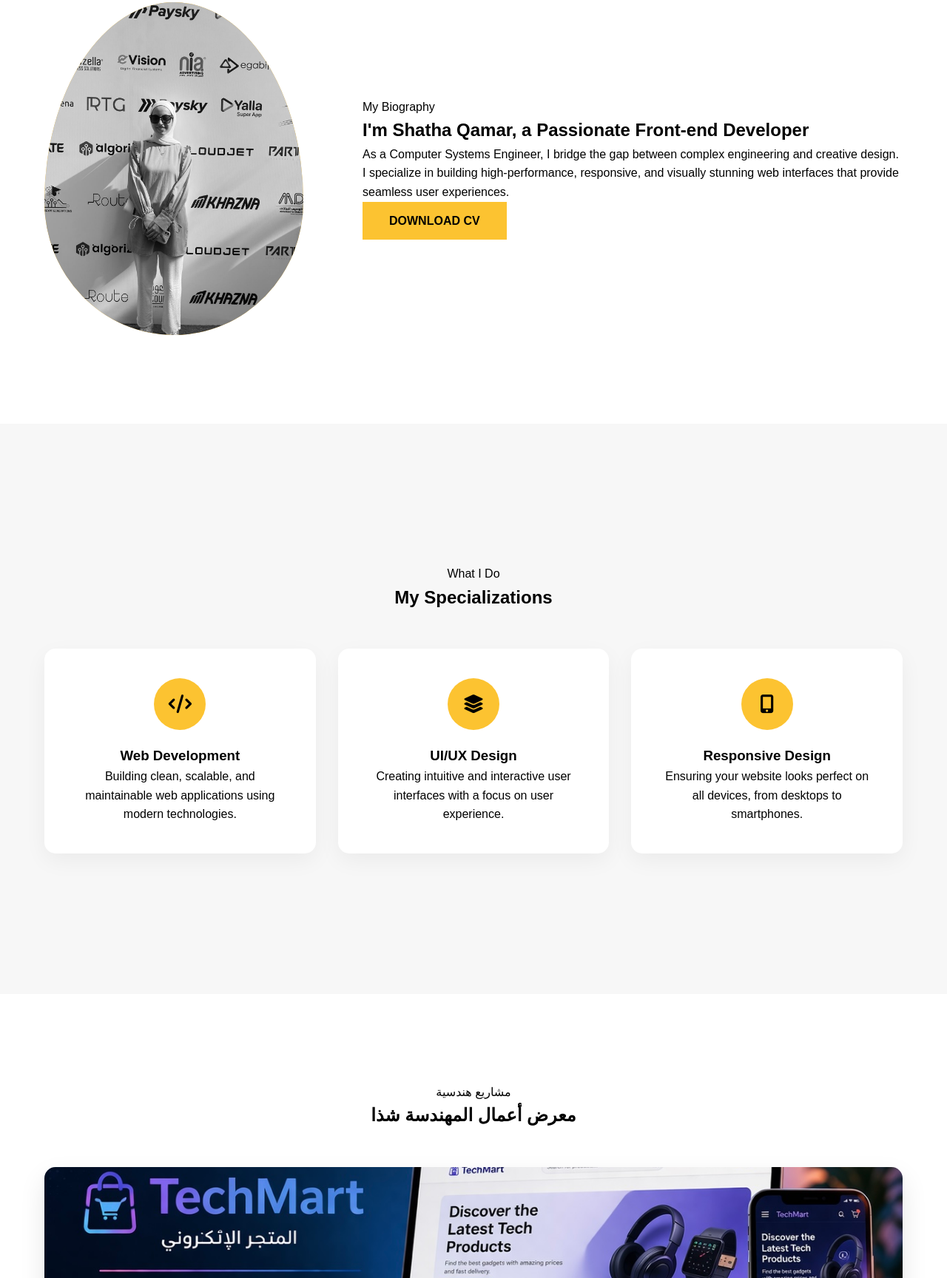
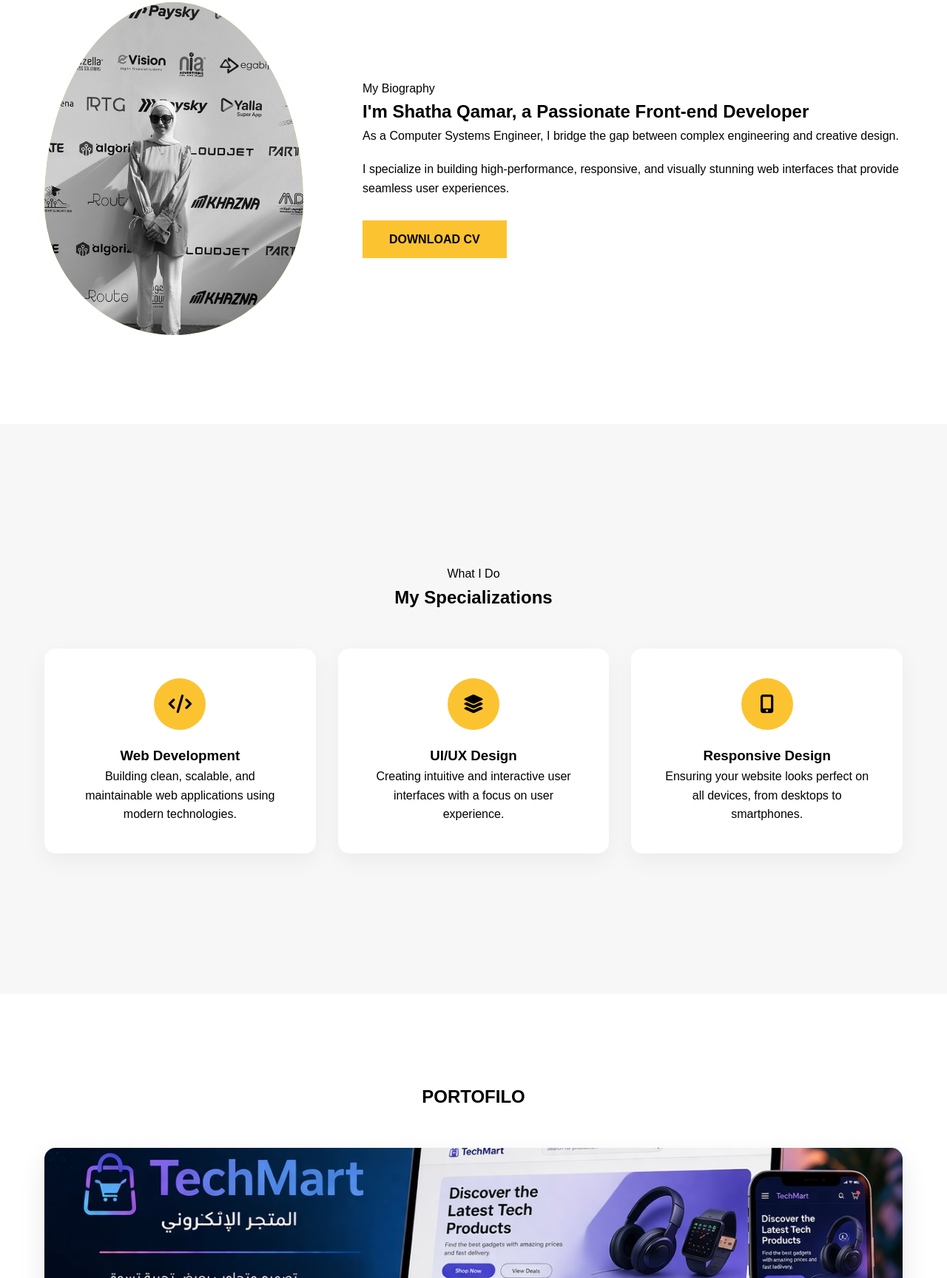
Before and after one commit to shatha-mohammed/my-portfolio, a plain HTML site: page index.html in a window 1280 px wide. Shown: the part 917-2645 px from the top of the page at 74% size. Drawn offline with Linux system fonts and the light colour scheme.

Commit message:
added spaces in about section

```diff
--- a/index.html
+++ b/index.html
@@ -57,11 +57,18 @@
        <div class="about-text-area">
     <span class="sub-title">My Biography</span>
     <h2 class="main-title">I'm Shatha Qamar, a Passionate Front-end Developer</h2>
-            <p>
+
+    <!-- الفقرة الأولى -->
+    <p style="margin-bottom: 20px;">
         As a Computer Systems Engineer, I bridge the gap between complex engineering and creative design.
+    </p>
+
+    <!-- الفقرة الثانية -->
+    <p style="margin-bottom: 30px;">
         I specialize in building high-performance, responsive, and visually stunning web interfaces
         that provide seamless user experiences.
     </p>
+
     <a href="shatha_cv.pdf" class="btn btn-gold" target="_blank">DOWNLOAD CV</a>
 </div>
 
@@ -105,8 +112,7 @@
 <section id="portfolio" class="portfolio-section">
     <div class="container">
         <div class="section-title">
-            <span class="sub-title">مشاريع هندسية</span>
-            <h2 class="main-title">معرض أعمال المهندسة شذا</h2>
+            <h2 class="main-title">PORTOFILO</h2>
         </div>
 
         <div class="portfolio-grid">
--- a/style.css
+++ b/style.css
@@ -130,6 +130,7 @@ section {
 /* --- 4. قسم About & Services --- */
 .about-section { padding: 120px 0; background: #fff; direction: ltr; }
 .about-container { display: flex; align-items: center; gap: 80px; }
+
 .yellow-shape { width: 350px; height: 450px; background: var(--gold); border-radius: 50% 50% 50% 50% / 60% 60% 40% 40%; overflow: hidden; }
 .yellow-shape img { width: 100%; height: 100%; object-fit: cover; filter: grayscale(100%); transition: 0.5s; }
 .yellow-shape img:hover { filter: grayscale(0%); }
```
Lines whose indentation alone changed are shown as unchanged.
